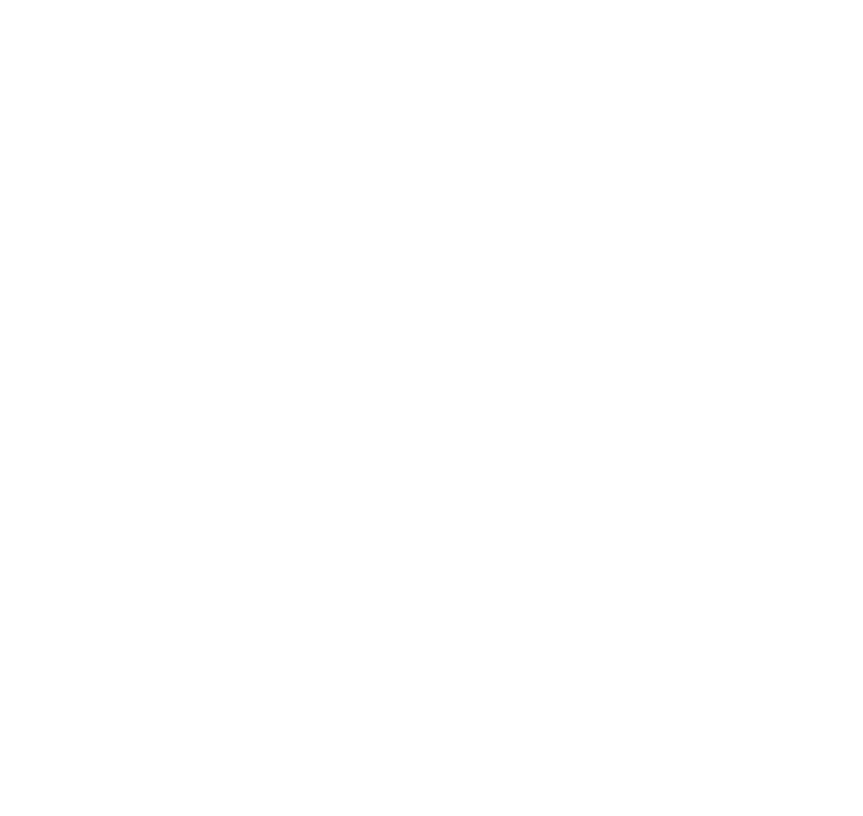
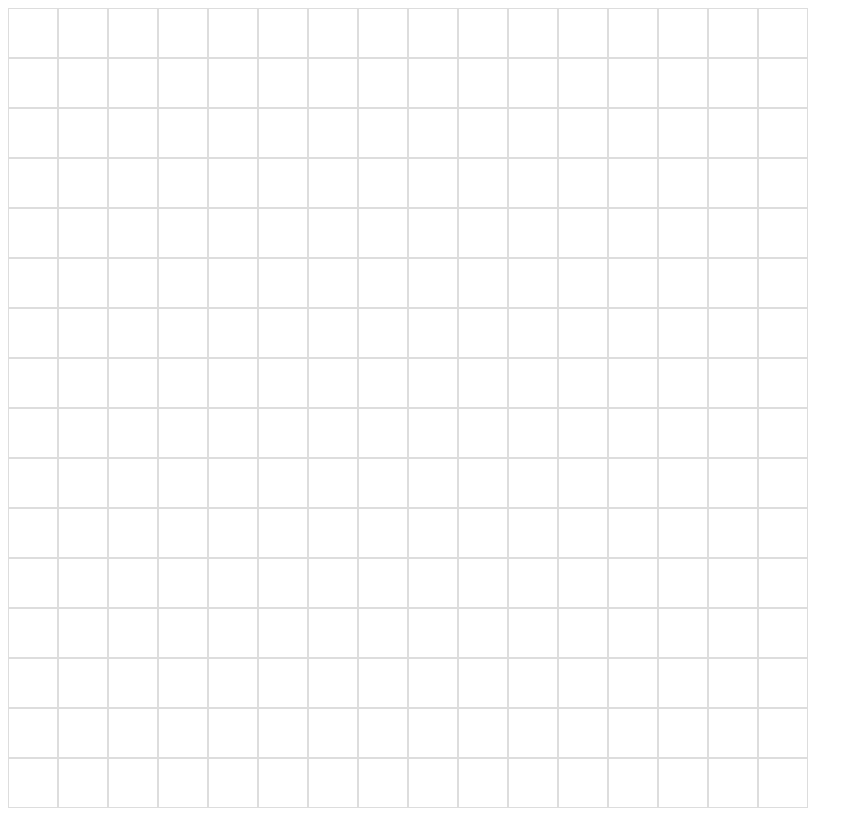
Before and after one commit to billyx86/etch-a-sketch, a plain HTML site: page index.html in a window 1280 px wide. Shown: the whole page, without its empty margins (0-863 px from the left). Drawn offline with Linux system fonts and the light colour scheme.

Commit message:
Create grid function

```diff
--- a/script.js
+++ b/script.js
@@ -0,0 +1,14 @@
+const container = document.getElementById("container");
+
+function makeRows(rows, cols) {
+    container.style.setProperty('--grid-rows', rows);
+    container.style.setProperty('--grid-cols', cols);
+
+    for (i = 0; i < (rows * cols); i++) {
+        let cell = document.createElement("div");
+        container.appendChild(cell).className = "grid-item";
+    }
+}
+
+
+makeRows(16, 16);
--- a/style.css
+++ b/style.css
@@ -1,4 +1,3 @@
-
 :root {
     --grid-cols: 1;
     --grid-rows: 1;
```
